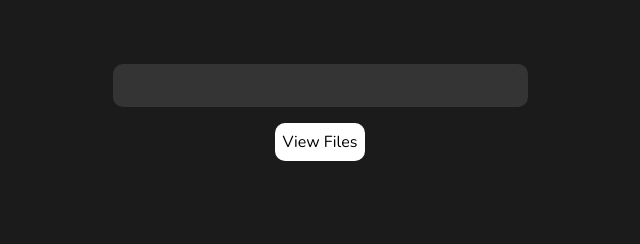
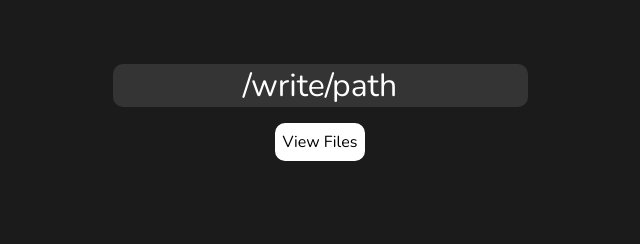
Before and after one commit to Cimlah/Files-Visualiser, a website: page content/html/index.html in a window 1280 px wide. Shown: the whole page, without its empty margins (320-960 px from the left). Drawn offline with nearby package versions, Linux system fonts and the light colour scheme.

Commit message:
Updated a `.gitignore` and added default value to input in HTML

```diff
--- a/content/html/index.html
+++ b/content/html/index.html
@@ -14,7 +14,7 @@
 </head>
 <body>
     <main>
-        <input class="current-path" type="text" value="">
+        <input class="current-path" type="text" value="/write/path">
         <button class="send-get-request">View Files</button>
         <div class="file-list"></div>
     </main>
```
Also changed, not shown: 1 other file.
